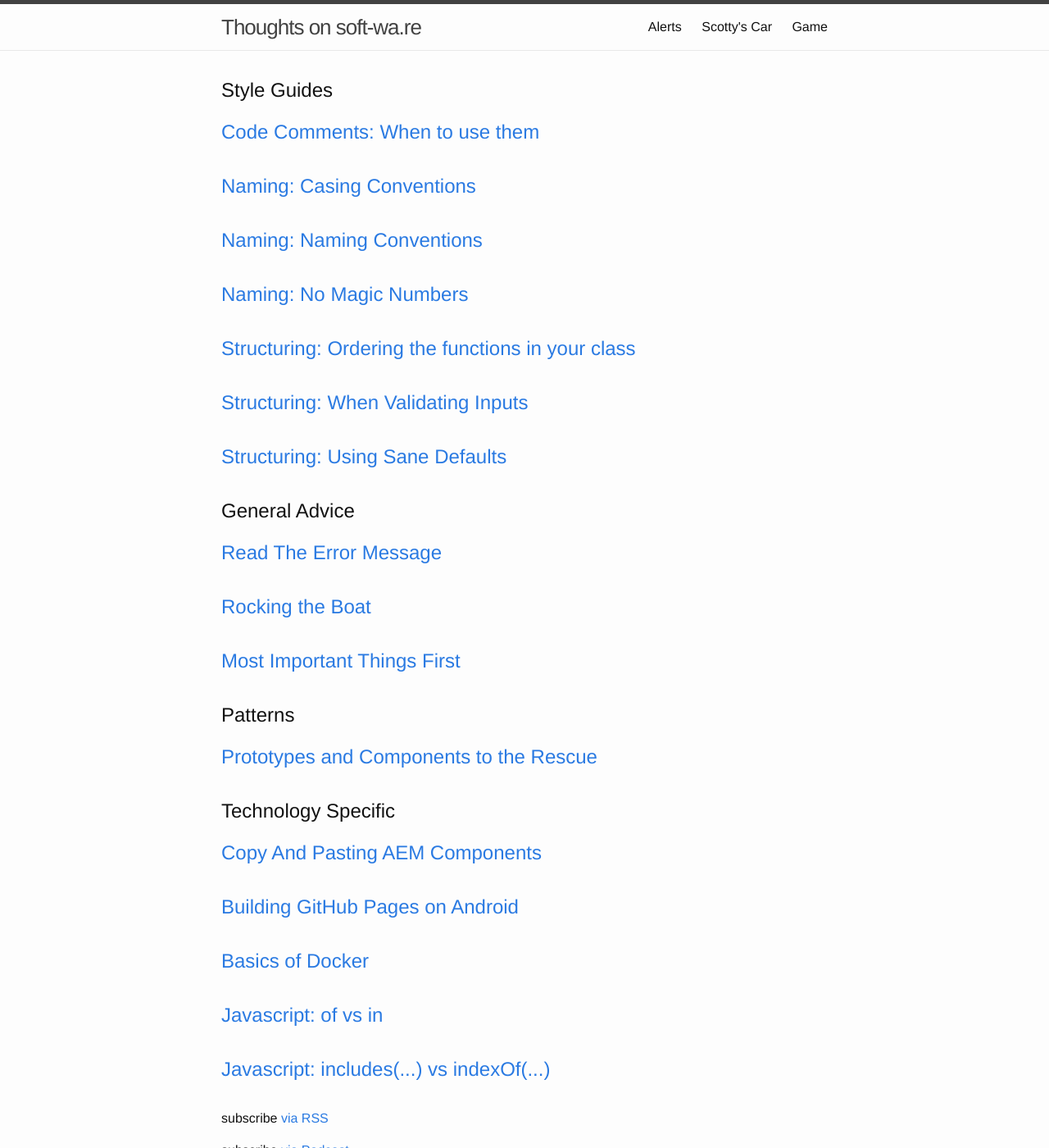
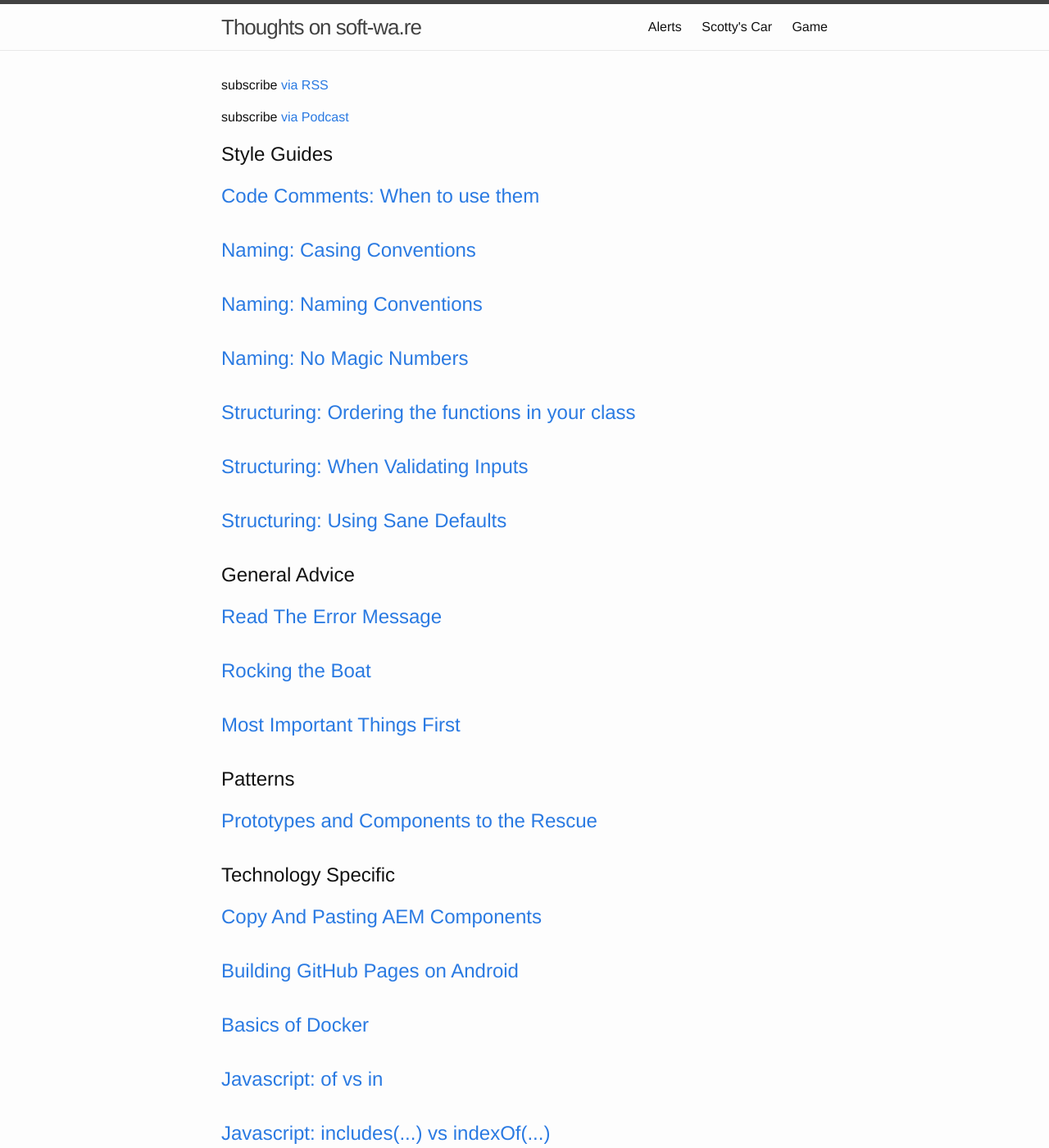
Before and after one commit to tbeckenhauer/tbeckenhauer.github.io, a Jekyll site: the page built from index.html, in a window 1280 px wide and 1400 px high. Shown: the whole window at 82% size. Built offline with Jekyll 4.4.1, drawn with Linux system fonts in a browser that asks for light colours.

```diff
--- a/index.html
+++ b/index.html
@@ -3,6 +3,8 @@
 ---
 
 <div class="home">
+  <p class="rss-subscribe">subscribe <a href="{{ "/feed.xml" | prepend: site.baseurl }}">via RSS</a></p>
+  <p class="rss-subscribe">subscribe <a href="{{ "/podcast.rss" | prepend: site.baseurl }}">via Podcast</a></p>
 
   <h2>Style Guides</h2>
   <ul class="post-list">
@@ -52,9 +54,5 @@
     {% endfor %}
   </ul>
 
-
-  <p class="rss-subscribe">subscribe <a href="{{ "/feed.xml" | prepend: site.baseurl }}">via RSS</a></p>
-  <p class="rss-subscribe">subscribe <a href="{{ "/podcast.rss" | prepend: site.baseurl }}">via Podcast</a></p>
-
   <p>Opinions are my own and not the views of my employer.</p>
 </div>
```
Also changed, not shown: 1 other file.
